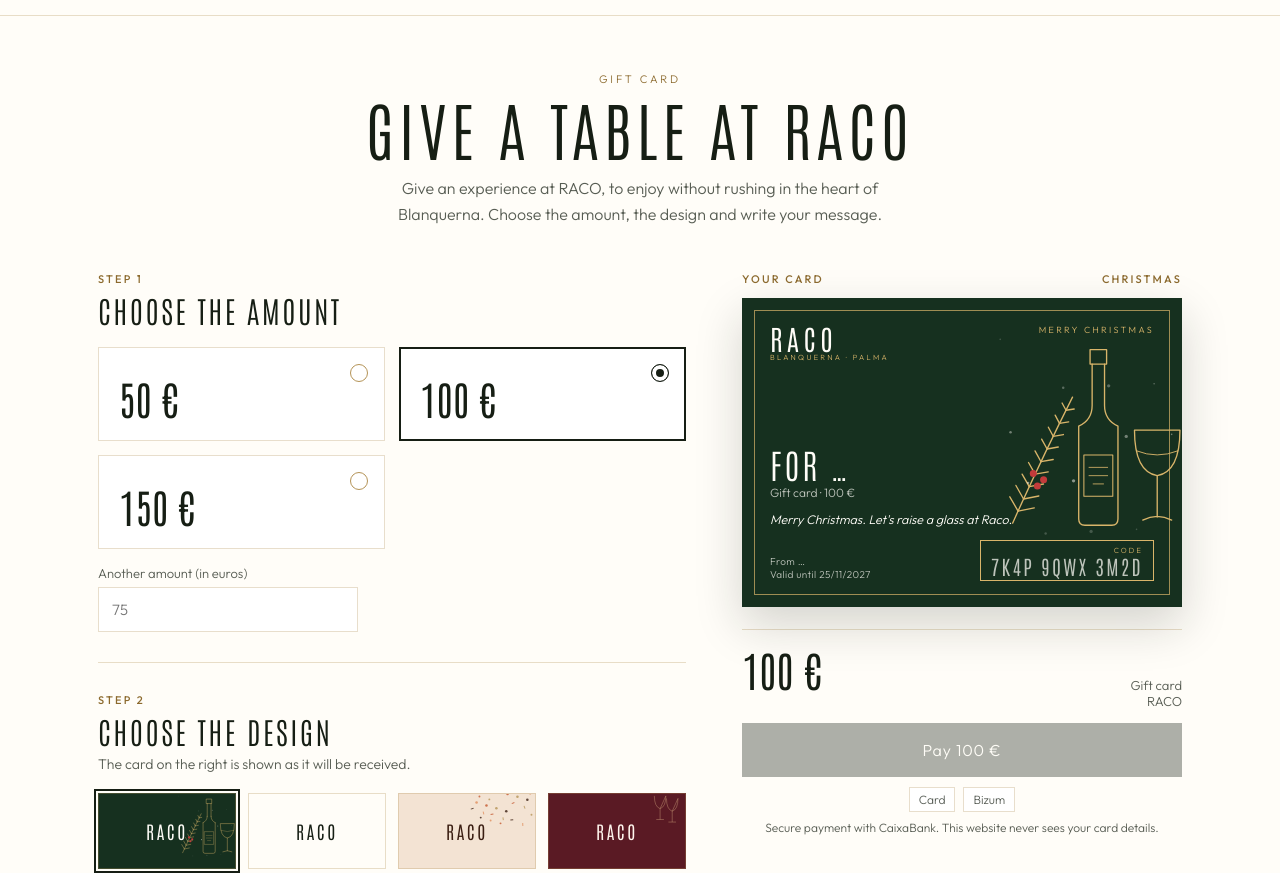
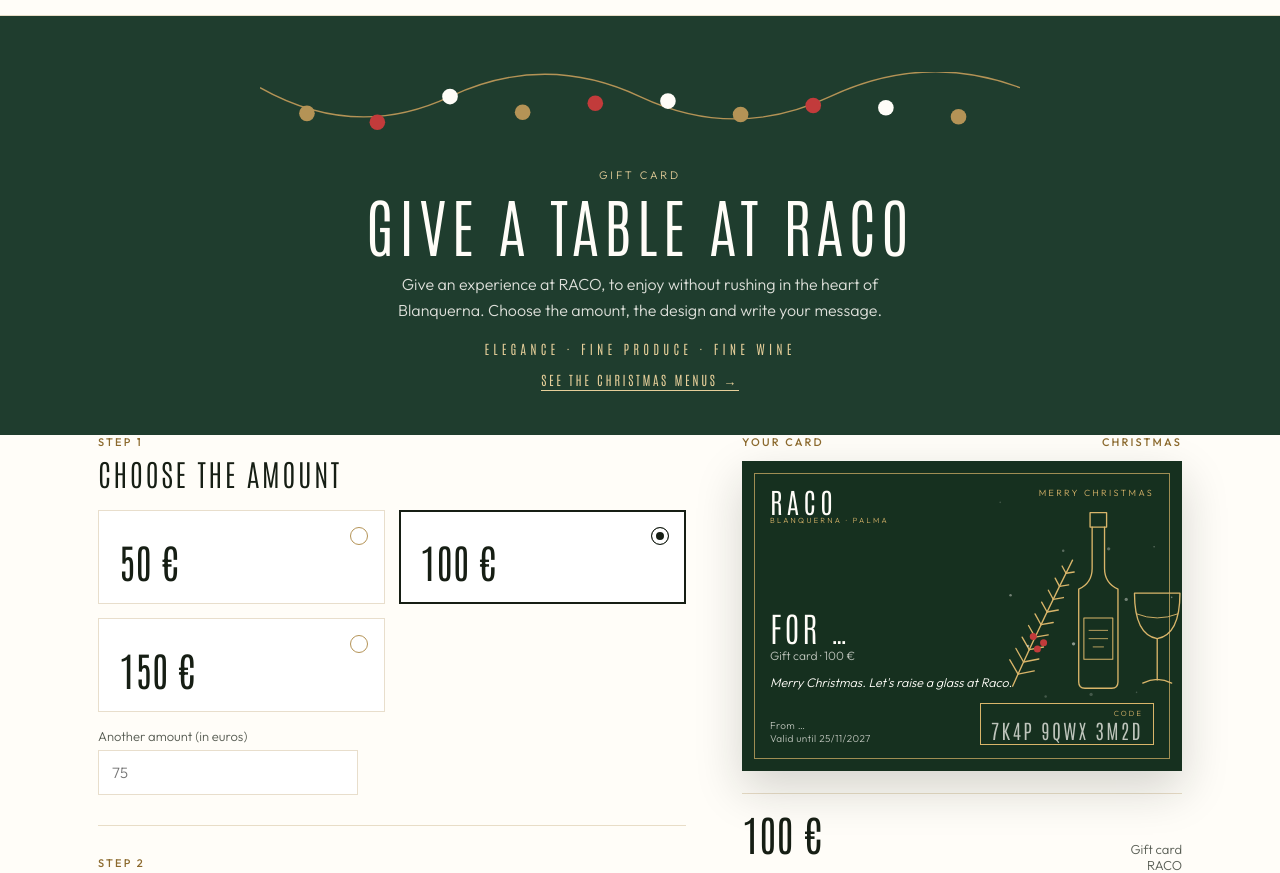
Before and after one commit to companyfernandezagnes-hue/raco-web, a plain HTML site: page tarjeta-regalo/index.html in a window 1280 px wide. Shown: the part 69-942 px from the top of the page. Drawn offline with nearby package versions, Linux system fonts and the light colour scheme.

Commit message:
Tarjetas: ilustraciones a mano por ocasion, cabecera de Navidad y pilares de marca

```diff
--- a/tarjeta-regalo/index.html
+++ b/tarjeta-regalo/index.html
@@ -115,6 +115,14 @@ textarea{min-height:96px;resize:vertical;line-height:1.5}
 .hero h1,h2,.menu h3,.c-title,.c-logo,.wordmark,.dz .sw b{text-transform:uppercase}
 .hero h1,h2,.c-title{font-weight:200;letter-spacing:.08em}
 .hero h1{font-size:clamp(38px,6vw,64px)}
+.pil{font-family:Antonio;font-weight:300;font-size:13px;letter-spacing:.32em;text-transform:uppercase;color:var(--gold-text);margin-top:16px}
+.xl{display:inline-block;margin-top:14px;font-family:Antonio;font-weight:300;letter-spacing:.2em;text-transform:uppercase;font-size:13px;color:#E6CF9A;text-decoration:none;border-bottom:.5px solid #E6CF9A}
+.xm .hero{background:#1F3D2E;color:#FFFDF8;padding-bottom:44px}
+.xm .hero h1{color:#FFFDF8}
+.xm .hero .kicker{color:#E6CF9A}
+.xm .hero p{color:rgba(255,253,248,.85)}
+.xm .pil{color:#E6CF9A}
+.gar{display:block;width:100%;max-width:760px;margin:0 auto 18px;height:auto}
 </style>
 </head>
 <body>
@@ -287,18 +295,32 @@ en:{
   cardLabel:"Gift card", sub:" × "
 }};
 
+var RG='<defs><filter id="rg" x="-5%" y="-5%" width="110%" height="110%"><feTurbulence type="fractalNoise" baseFrequency="0.035" numOctaves="2" seed="7"/><feDisplacementMap in="SourceGraphic" scale="3"/></filter></defs>';
+function BL(c,o,x,y,rx,ry){return '<ellipse cx="'+x+'" cy="'+y+'" rx="'+rx+'" ry="'+ry+'" fill="'+c+'" opacity="'+o+'"/>';}
+function GR(ink,inner){return RG+'<g filter="url(#rg)" fill="none" stroke="'+ink+'" stroke-width="2.4" stroke-linecap="round" stroke-linejoin="round">'+inner+'</g>';}
+function HE(x,y,s,f){return '<g transform="translate('+x+' '+y+') scale('+s+')"><path d="M0 12C-24-10-28-34-11-41C-3-44 0-37 0-33C0-37 3-44 11-41C28-34 24-10 0 12Z" fill="'+f+'"/></g>';}
+function SP(x,y,r){return '<path d="M'+x+' '+(y-r)+'V'+(y+r)+'M'+(x-r)+' '+y+'H'+(x+r)+'"/>';}
+var GL='<path d="M-24 0Q-27 50 0 64Q27 50 24 0Z"/><path d="M-25 14Q0 22 25 14" stroke-width="1.6"/><path d="M0 64V108M-17 112Q0 104 17 112"/>';
+function FL(x,y,c){return '<circle cx="'+x+'" cy="'+y+'" r="12" fill="'+c+'" fill-opacity=".85"/><path d="M'+(x-4)+' '+y+'Q'+x+' '+(y-5)+' '+(x+4)+' '+y+'Q'+x+' '+(y+5)+' '+(x-2)+' '+(y+1)+'" stroke-width="1.5"/>';}
+var ART={};
+ART.clasico=BL('#B49356','.16',338,138,66,76)+GR('#161E14','<path d="M303 72Q300 138 335 152Q370 138 367 72Z"/><path d="M303.5 100Q335 112 366.5 100Q364 138 335 151Q306 138 303.5 100Z" fill="#B49356" fill-opacity=".35" stroke="none"/><path d="M303 100Q335 112 367 100" stroke-width="1.6"/><path d="M335 152V206M312 210Q335 200 358 210"/><path d="M392 150Q402 120 388 92M392 140Q404 134 408 124M390 120Q378 116 374 106M388 100Q398 96 402 86"/>'+SP(286,66,8)+SP(398,60,6));
+ART.cumple=BL('#C98A1E','.22',344,172,58,62)+GR('#161E14','<path d="M328 112V140M342 112V140M328 140Q328 152 312 158M342 140Q342 152 358 158M312 158V224Q312 230 318 230H352Q358 230 358 224V158"/><path d="M318 176H352V206H318ZM323 187H347M323 195H340" stroke-width="1.6"/><path d="M322 112L335 58L348 112Z" fill="#C98A1E" fill-opacity=".85"/><path d="M326 98H344M329 84H341" stroke-width="1.6"/><circle cx="335" cy="53" r="6"/><path d="M285 90l8 6M300 62l-4 9M382 70l8-5M394 112l-9 3M282 140l9-2M390 150l8 5"/><circle cx="372" cy="92" r="3.2" fill="#C98A1E" stroke="none"/><circle cx="296" cy="116" r="3" fill="#C98A1E" stroke="none"/><circle cx="384" cy="188" r="3.2" fill="#C98A1E" stroke="none"/>');
+ART.amor=BL('#7A2B38','.55',340,122,64,70)+GR('#E2B98A','<g transform="translate(326 78) rotate(20)">'+GL+'</g><g transform="translate(350 78) rotate(-20)">'+GL+'</g><path d="M338 36V54M327 45H349M330 37L346 53M346 37L330 53" stroke-width="1.8"/>'+SP(392,120,6)+SP(284,110,5));
+ART.sanvalentin=BL('#E8A39A','.4',340,120,62,66)+GR('#161E14','<g transform="translate(335 132) scale(.8)">'+GL+'</g><path d="M305 84Q316 112 335 132M366 63Q354 100 336 132" stroke-width="1.6"/>'+HE(305,70,1,'#C0392F')+HE(366,52,.75,'#E8A39A')+SP(398,130,6)+SP(280,150,5));
+ART.padre=BL('#35495C','.85',340,142,64,82)+GR('#C9A46A','<path d="M324 62H346V72H324Z"/><path d="M326 72V118M344 72V118M326 118Q326 134 304 142M344 118Q344 134 366 142M304 142V226Q304 232 310 232H360Q366 232 366 226V142"/><circle cx="322" cy="164" r="10"/><circle cx="348" cy="164" r="10"/><path d="M332 164H338M312 164L304 160M358 164L366 160M324 188Q335 198 346 188"/><path d="M335 124L318 116V132ZM335 124L352 116V132Z" fill="#C9A46A" fill-opacity=".8"/>'+SP(392,92,6)+SP(282,120,5)+SP(396,190,4));
+ART.madre=BL('#F2B8AE','.55',338,104,66,62)+GR('#161E14','<path d="M328 168V190M342 168V190M326 166H344M328 190Q328 200 312 204M342 190Q342 200 358 204M312 204V228Q312 233 318 233H352Q358 233 358 228V204"/><path d="M335 166Q330 130 300 94M335 166Q335 120 335 72M335 166Q340 130 372 96M335 166Q322 140 316 114M335 166Q350 140 354 114"/>'+FL(298,84,'#D4574A')+FL(335,58,'#D4574A')+FL(374,86,'#D4574A')+FL(314,102,'#F2B8AE')+FL(356,104,'#F2B8AE')+SP(398,150,5)+SP(284,160,5));
 var DESIGNS={
   clasico:{id:"clasico",bg:"#FFFDF8",fg:"#161E14",ac:"#B49356",mu:"rgba(22,30,20,.7)",
     name:{es:"Clásico",ca:"Clàssic",en:"Classic"},occ:{es:"Tarjeta regalo",ca:"Targeta regal",en:"Gift card"},
     msgs:{es:["Para que lo disfrutes sin prisa.","Un regalo para compartir mesa.","Porque te lo mereces."],
           ca:["Per gaudir-ne sense pressa.","Un regal per compartir taula.","Perquè t'ho mereixes."],
           en:["To enjoy without rushing.","A gift to share a table.","Because you deserve it."]},
-    art:''},
+    art:ART.clasico},
   navidad:{id:"navidad",off:"translate(0,0)",bg:"#16301F",fg:"#FFFDF8",ac:"#D9B56A",mu:"rgba(255,253,248,.72)",
     name:{es:"Navidad",ca:"Nadal",en:"Christmas"},occ:{es:"Feliz Navidad",ca:"Bon Nadal",en:"Merry Christmas"},
-    msgs:{es:["Feliz Navidad. Brindamos juntos en Raco.","Que el año nuevo empiece con una buena mesa.","Bon Nadal i bon any nou."],
-          ca:["Feliç Nadal. Brindem junts a Raco.","Que l'any nou comenci amb una bona taula.","Bon Nadal i bon any nou."],
-          en:["Merry Christmas. Let's raise a glass at Raco.","May the new year begin with a good table.","Merry Christmas and a happy new year."]},
+    msgs:{es:["Feliz Navidad. Brindamos juntos en Raco.","Que esta Navidad os encuentre en buena mesa.","Bon Nadal i bon any nou."],
+          ca:["Feliç Nadal. Brindem junts a Raco.","Que aquest Nadal us trobi a bona taula.","Bon Nadal i bon any nou."],
+          en:["Merry Christmas. Let's raise a glass at Raco.","May this Christmas find you at a good table.","Merry Christmas and a happy new year."]},
     art:(function(){var s='',g='#D9B56A';
       s+='<g fill="none" stroke="'+g+'" stroke-width="1.3" stroke-linecap="round" stroke-linejoin="round">';
       s+='<rect x="337" y="50" width="16" height="14"/><path d="M339 64V104M351 64V104M339 104Q339 118 326 124M351 104Q351 118 364 124M326 124V214Q326 220 332 220H358Q364 220 364 214V124"/>';
@@ -312,50 +334,36 @@ var DESIGNS={
       [[282,170],[292,176],[286,182]].forEach(function(b){s+='<circle cx="'+b[0]+'" cy="'+b[1]+'" r="3.4" fill="#C23B3B"/>';});
       for(var k=0;k<14;k++){s+='<circle cx="'+(250+(k*61)%200)+'" cy="'+(40+(k*47)%190)+'" r="'+(0.8+(k%3)*.4)+'" fill="#FFFDF8" opacity="'+(.2+(k%4)*.1)+'"/>';}
       return s;})()},
-  cumple:{id:"cumple",bg:"#F3E3D3",fg:"#3A1E12",ac:"#C4572E",mu:"rgba(58,30,18,.72)",
+  cumple:{id:"cumple",bg:"#FFF4DC",fg:"#161E14",ac:"#C98A1E",mu:"rgba(22,30,20,.7)",
     name:{es:"Cumpleaños",ca:"Aniversari",en:"Birthday"},occ:{es:"Feliz cumpleaños",ca:"Feliç aniversari",en:"Happy birthday"},
     msgs:{es:["¡Feliz cumpleaños! Esta cena la pago yo.","Un año más, una mesa más. ¡Felicidades!","Para celebrarlo como se merece."],
           ca:["Feliç aniversari! Aquest sopar el pago jo.","Un any més, una taula més. Felicitats!","Per celebrar-ho com es mereix."],
           en:["Happy birthday! Dinner is on me.","One more year, one more table. Congratulations!","To celebrate it the way it deserves."]},
-    art:(function(){var c=['#C4572E','#B49356','#3A1E12','#E08D5B'],s='';for(var i=0;i<26;i++){var x=230+((i*53)%190),y=14+((i*37)%120),col=c[i%4];s+=(i%3?'<circle cx="'+x+'" cy="'+y+'" r="'+(2+i%3)+'" fill="'+col+'" opacity=".8"/>':'<rect x="'+x+'" y="'+y+'" width="9" height="3" fill="'+col+'" transform="rotate('+(i*29%180)+' '+x+' '+y+')" opacity=".8"/>');}return s;})()},
+    art:ART.cumple},
   amor:{id:"amor",bg:"#5A1A24",fg:"#FFF6EE",ac:"#E2B98A",mu:"rgba(255,246,238,.72)",
     name:{es:"Aniversario",ca:"Aniversari de parella",en:"Anniversary"},occ:{es:"Para nosotros",ca:"Per a nosaltres",en:"For us"},
     msgs:{es:["Por muchos años más. Te quiero.","Una cena para los dos, sin prisa.","Brindemos por nosotros."],
           ca:["Per molts anys més. T'estimo.","Un sopar per als dos, sense pressa.","Brindem per nosaltres."],
           en:["Here's to many more years. I love you.","A dinner for two, no rush.","Let's raise a glass to us."]},
-    art:'<g fill="none" stroke="#E2B98A" stroke-width="1.4" opacity=".8"><path d="M330 40 q0 34 18 40 v34 m-12 0 h24 M348 80 q18 -6 18 -40 z"/><path d="M368 48 q0 34 18 40 v34 m-12 0 h24 M386 88 q18 -6 18 -40 z"/></g>'},
-  sanvalentin:{id:"sanvalentin",bg:"#F5DADB",fg:"#4A0E1C",ac:"#B8283E",mu:"rgba(74,14,28,.72)",
+    art:ART.amor},
+  sanvalentin:{id:"sanvalentin",bg:"#FBE9E4",fg:"#161E14",ac:"#C0392F",mu:"rgba(22,30,20,.7)",
     name:{es:"San Valentín",ca:"Sant Valentí",en:"Valentine's Day"},occ:{es:"San Valentín",ca:"Sant Valentí",en:"Valentine's Day"},
     msgs:{es:["Feliz San Valentín. Esta noche, tú y yo en Raco.","Contigo, siempre a la mejor mesa.","Te quiero. Reservamos para dos."],
           ca:["Feliç Sant Valentí. Aquesta nit, tu i jo a Raco.","Amb tu, sempre a la millor taula.","T'estimo. Reservem per a dos."],
           en:["Happy Valentine's Day. Tonight, you and me at Raco.","With you, always at the best table.","I love you. Let's book for two."]},
-    art:(function(){var s='',h=function(x,y,r,c,o,a){return '<path transform="translate('+x+' '+y+') rotate('+a+') scale('+r+')" d="M0 3 C-6 -3 -10 -8 -5 -11 C-2 -13 0 -10 0 -8 C0 -10 2 -13 5 -11 C10 -8 6 -3 0 3Z" fill="'+c+'" opacity="'+o+'"/>';};
-      s+=h(360,80,4.2,'#B8283E',1,-8)+h(318,40,2.2,'#E07A88',.9,14)+h(404,30,1.6,'#B8283E',.8,-18)+h(286,96,1.3,'#B8283E',.7,10)+h(410,126,1.8,'#E07A88',.9,20)+h(250,40,1,'#B8283E',.6,-10);
-      for(var i=0;i<12;i++){s+=h(230+(i*61)%185,10+(i*29)%110,.55+(i%3)*.2,i%2?'#E07A88':'#B8283E',.35,i*23);}
-      return s;})()},
+    art:ART.sanvalentin},
   padre:{id:"padre",off:"translate(0,0)",bg:"#22303D",fg:"#F6F1E6",ac:"#C9A46A",mu:"rgba(246,241,230,.72)",
     name:{es:"Día del Padre",ca:"Dia del Pare",en:"Father's Day"},occ:{es:"Para papá",ca:"Per al pare",en:"For Dad"},
     msgs:{es:["Feliz Día del Padre. Hoy invitamos nosotros.","Papá, esta mesa es para ti.","Gracias por todo, papá. Brindamos juntos."],
           ca:["Feliç Dia del Pare. Avui convidem nosaltres.","Pare, aquesta taula és per a tu.","Gràcies per tot, pare. Brindem junts."],
           en:["Happy Father's Day. Today it's on us.","Dad, this table is for you.","Thanks for everything, Dad. Cheers together."]},
-    art:(function(){var s='',g='#C9A46A';
-      s+='<g fill="none" stroke="'+g+'" stroke-width="1.6" stroke-linejoin="round">';
-      s+='<path d="M318 60 h14 v26 c0 8 14 14 14 34 v86 c0 6 -4 8 -8 8 h-26 c-4 0 -8 -2 -8 -8 v-86 c0 -20 14 -26 14 -34 z"/>';
-      s+='<rect x="314" y="140" width="22" height="34" fill="'+g+'" fill-opacity=".18"/>';
-      s+='<path d="M368 120 c0 30 10 44 24 46 c14 -2 24 -16 24 -46 z"/><path d="M392 166 v42 m-16 0 h32"/>';
-      s+='<path d="M370 140 c8 4 36 4 44 0" stroke-opacity=".6"/></g>';
-      s+='<path d="M372 146 c10 4 30 4 40 0 c-2 12 -10 19 -20 19 c-10 0 -18 -7 -20 -19z" fill="#8E2C3A" opacity=".85"/>';
-      return s;})()},
-  madre:{id:"madre",bg:"#F1E8EE",fg:"#3A2236",ac:"#A0668F",mu:"rgba(58,34,54,.72)",
+    art:ART.padre},
+  madre:{id:"madre",bg:"#FDF0EC",fg:"#161E14",ac:"#D4574A",mu:"rgba(22,30,20,.7)",
     name:{es:"Día de la Madre",ca:"Dia de la Mare",en:"Mother's Day"},occ:{es:"Para mamá",ca:"Per a la mare",en:"For Mum"},
     msgs:{es:["Para la mejor madre del mundo. Gracias por todo.","Feliz Día de la Madre. Hoy invitamos nosotros.","Mamá, esta mesa es para ti."],
           ca:["Per a la millor mare del món. Gràcies per tot.","Feliç Dia de la Mare. Avui convidem nosaltres.","Mare, aquesta taula és per a tu."],
           en:["For the best mum in the world. Thank you for everything.","Happy Mother's Day. Today it's on us.","Mum, this table is for you."]},
-    art:(function(){var s='',f=function(x,y,r,c,cc){var t='<g transform="translate('+x+' '+y+')">';for(var k=0;k<6;k++){t+='<ellipse cx="0" cy="'+(-r)+'" rx="'+(r*.55)+'" ry="'+r+'" fill="'+c+'" transform="rotate('+k*60+')"/>';}return t+'<circle r="'+(r*.45)+'" fill="'+cc+'"/></g>';};
-      s+='<path d="M352 140 C350 110 340 90 330 70 M352 140 C358 112 372 96 392 84 M352 140 C352 118 360 70 366 50" stroke="#6E8A5C" stroke-width="1.6" fill="none"/>';
-      s+='<ellipse cx="340" cy="112" rx="9" ry="3.6" fill="#6E8A5C" transform="rotate(-50 340 112)"/><ellipse cx="368" cy="114" rx="9" ry="3.6" fill="#6E8A5C" transform="rotate(40 368 114)"/>';
-      s+=f(330,66,11,'#D9A3B8','#E8C26A')+f(392,82,9,'#B57AA6','#E8C26A')+f(366,46,12,'#E7BFCB','#C99A3A')+f(300,40,5,'#D9A3B8','#E8C26A')+f(410,40,4,'#B57AA6','#E8C26A');
-      return s;})()}
+    art:ART.madre}
 };
 var XM=(function(){var n=new Date(),m=n.getMonth(),d=n.getDate();return (m===10&&d>=20)||m===11||(m===0&&d<=6);})();
 var ORDER=XM?["navidad","clasico","cumple","amor","sanvalentin","padre","madre"]:["clasico","navidad","cumple","amor","sanvalentin","padre","madre"];
@@ -363,6 +371,13 @@ var ORDER=XM?["navidad","clasico","cumple","amor","sanvalentin","padre","madre"]
 var $=function(id){return document.getElementById(id)};
 var PDFS={es:"/tarjeta-regalo/condiciones-tarjeta-regalo-es.pdf",ca:"/tarjeta-regalo/condiciones-tarjeta-regalo-ca.pdf",en:"/tarjeta-regalo/condiciones-tarjeta-regalo-en.pdf"};
 var st={amount:100,custom:false,dz:ORDER[0],to:"recipient",lang:"es"};
+var GARLAND='<svg class="gar" viewBox="0 0 680 70" aria-hidden="true"><path d="M0 14Q85 62 170 22T340 22T510 22T680 14" fill="none" stroke="#B49356" stroke-width="1.2"/><circle cx="42" cy="37" r="7" fill="#B49356"/><circle cx="105" cy="45" r="7" fill="#C23B3B"/><circle cx="170" cy="22" r="7" fill="#FFFDF8"/><circle cx="235" cy="36" r="7" fill="#B49356"/><circle cx="300" cy="28" r="7" fill="#C23B3B"/><circle cx="365" cy="26" r="7" fill="#FFFDF8"/><circle cx="430" cy="38" r="7" fill="#B49356"/><circle cx="495" cy="30" r="7" fill="#C23B3B"/><circle cx="560" cy="32" r="7" fill="#FFFDF8"/><circle cx="625" cy="40" r="7" fill="#B49356"/></svg>';
+var PIL={es:"Elegancia · Buen producto · Buen vino",ca:"Elegància · Bon producte · Bon vi",en:"Elegance · Fine produce · Fine wine"};
+var XL={es:"Ver los menús de Navidad →",ca:"Veure els menús de Nadal →",en:"See the Christmas menus →"};
+function PX(){var l=st.lang||"es",e=document.getElementById("pil"),x=document.getElementById("xl");if(e)e.textContent=PIL[l];if(x)x.textContent=XL[l];}
+(function(){var hr=document.querySelector(".hero");if(!hr)return;var pe=document.createElement("div");pe.id="pil";pe.className="pil";hr.appendChild(pe);
+if(XM){document.body.classList.add("xm");hr.insertAdjacentHTML("afterbegin",GARLAND);var xe=document.createElement("a");xe.id="xl";xe.className="xl";xe.href="/navidad/";hr.appendChild(xe);}
+PX();setTimeout(PX,300);var lg=document.getElementById("langs");if(lg)lg.addEventListener("click",function(){setTimeout(PX,0);});})();
 
 function fmtEur(n){return Number(n).toLocaleString("es-ES",{maximumFractionDigits:2})+" €";}
 function validUntil(){var d=new Date();d.setFullYear(d.getFullYear()+1);
```
